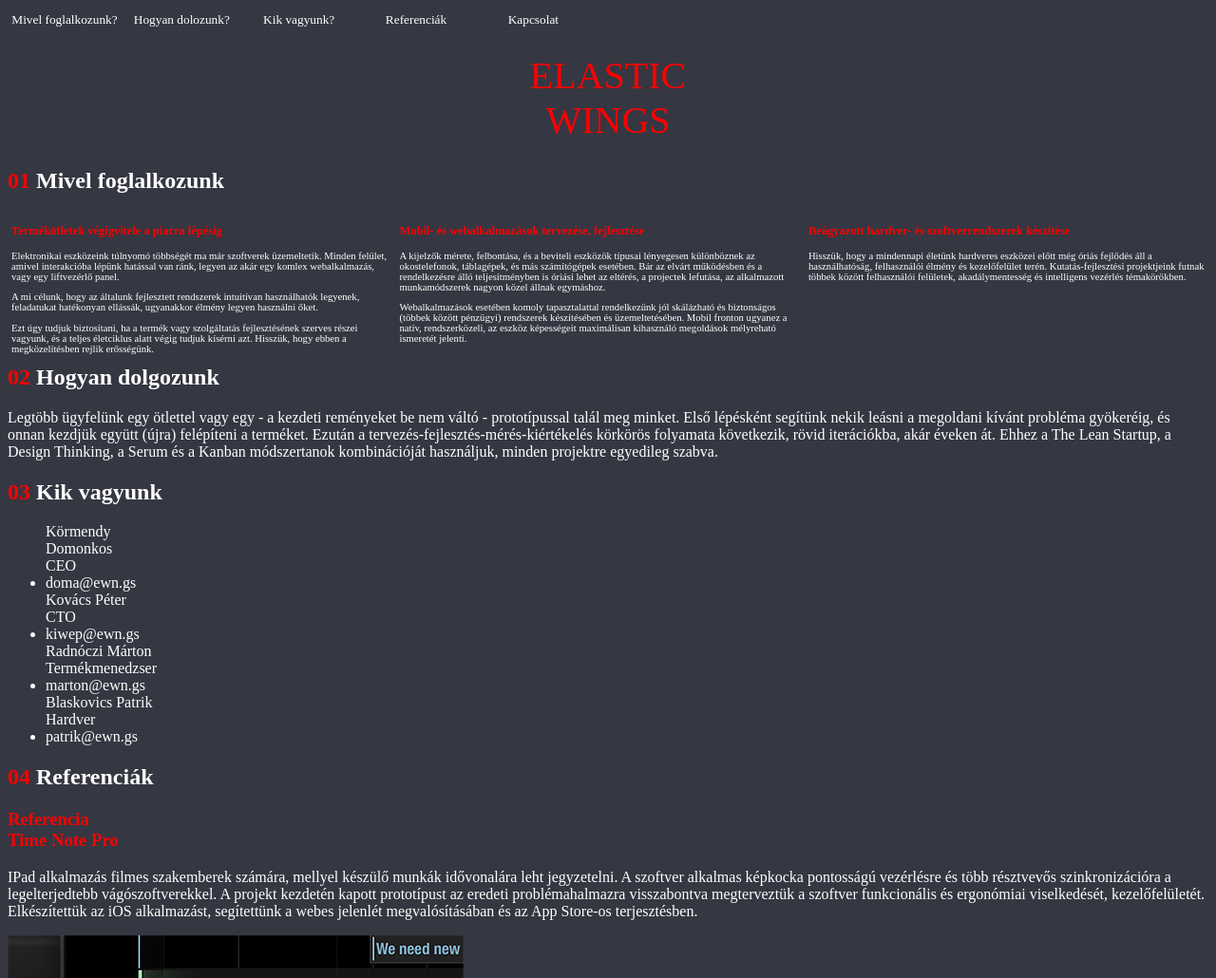
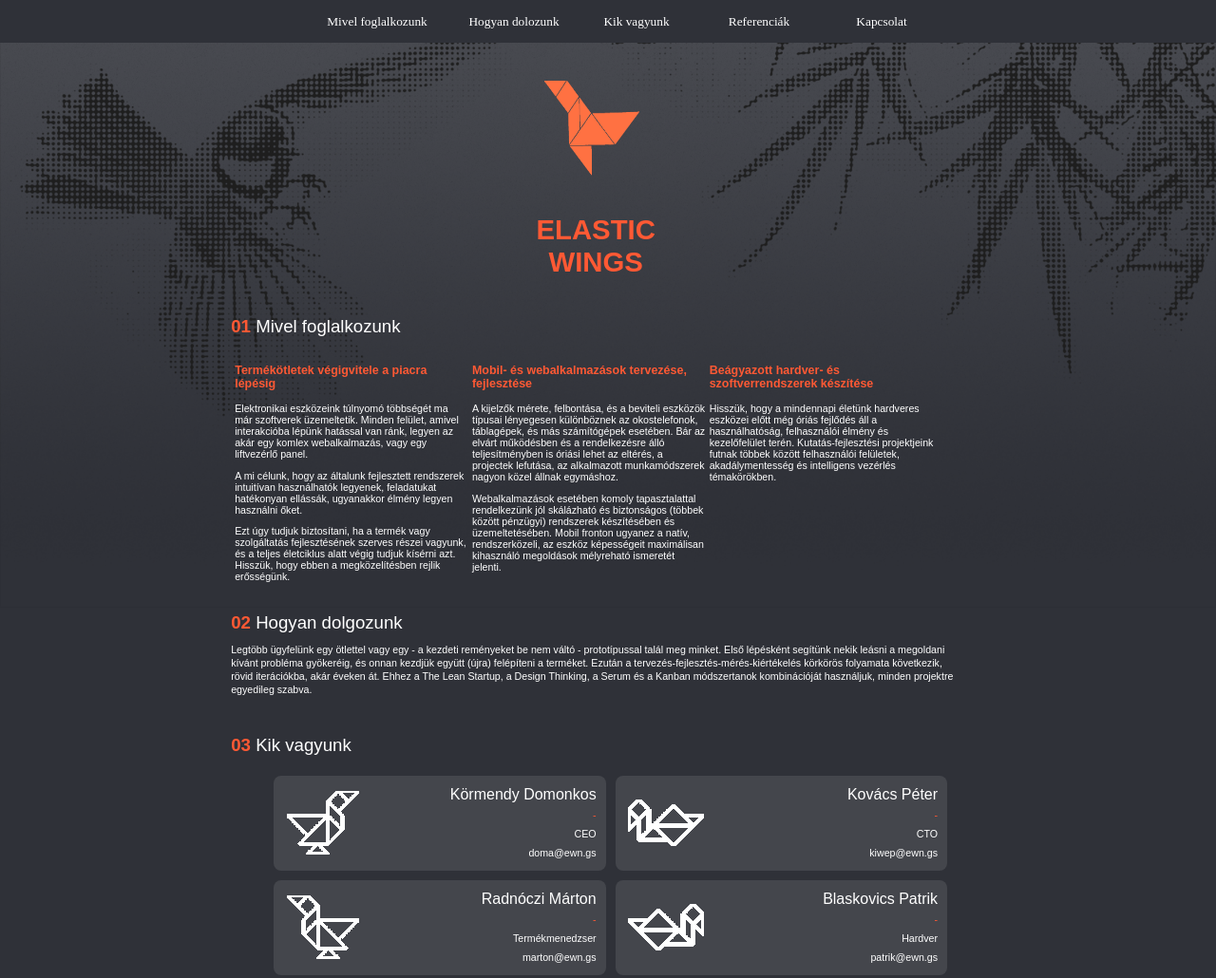
Before and after one commit to wekkew/html_basics, a plain HTML site: page ewn.gs.html in a window 1280 px wide. Shown: the top 1030 px of the page at 95% size. Drawn offline with Linux system fonts and the light colour scheme.

Commit message:
projectDay-2 ewn.gs semifinals

```diff
--- a/css/style/feladat3_szep_mo.css
+++ b/css/style/feladat3_szep_mo.css
@@ -16,7 +16,7 @@
     padding-right: 84px;
     text-align: left;
 }
-fb:hover {
+.fb:hover {
     background-color: rgb(29, 44, 77);
     background: transparent url("facebook_normal.jpg") no-repeat right;
     background-size: 64px 64px;
--- a/ewn.gs.html
+++ b/ewn.gs.html
@@ -3,8 +3,10 @@
   <head>
     <meta charset="utf-8">
     <title>elastic wings web</title>
-    <!-- <link rel="stylesheet" href="../css/style/reset.css"> -->
+    <link rel="stylesheet" href="style/ewn.gs_body.css">
+    <link rel="stylesheet" href="style/ewn.gs_header.css">
     <link rel="stylesheet" href="style/ewn.gs.css">
+    <link rel="stylesheet" href="style/ewn.gs_footer.css">
     </style>
   </head>
   <body>
@@ -12,19 +14,20 @@
     <header>
       <nav>
         <ul>
-          <li><a href="#what-we-do">Mivel foglalkozunk?</a></li>
-          <li><a href="#how-we-work">Hogyan dolozunk?</a></li>
-          <li><a href="#who-we-are">Kik vagyunk?</a></li>
-          <li><a href="#references">Referenciák</a></li>
-          <li><a href="#connection">Kapcsolat</a></li>
+          <li><a href="#what-we-do" class="navmenu">Mivel foglalkozunk</a></li>
+          <li><a href="#how-we-work" class="navmenu">Hogyan dolozunk</a></li>
+          <li><a href="#who-we-are" class="navmenu">Kik vagyunk</a></li>
+          <li><a href="#references" class="navmenu">Referenciák</a></li>
+          <li><a href="#connection" class="navmenu">Kapcsolat</a></li>
         </ul>
       </nav>
+    </header>
+
+    <article>
+        <div></div>
         <h1>
-          elastic
-          <br>
-          wings
+            elastic<br>wings
         </h1>
-    </header>
 
         <section id="what-we-do" class="main">
 
@@ -32,7 +35,7 @@
             <a name="what-we-do"><span>01</span> Mivel foglalkozunk</a>
           </h2>
 
-        <section id="products" class="function">
+            <section id="tomarket" class="products">
                 <h3>Termékötletek végigvitele a piacra lépésig</h3>
                 <p>
                     Elektronikai eszközeink túlnyomó többségét ma már szoftverek üzemeltetik. Minden felület, amivel interakcióba lépünk hatással van ránk, legyen az akár egy komlex webalkalmazás, vagy egy liftvezérlő panel.
@@ -44,7 +47,7 @@
                     Ezt úgy tudjuk biztosítani, ha a termék vagy szolgáltatás fejlesztésének szerves részei vagyunk, és a teljes életciklus alatt végig tudjuk kísérni azt. Hisszük, hogy ebben a megközelítésben rejlik erősségünk.
                 </p>
             </section>
-        <section id="mobile" class="function">
+            <section id="mobile" class="products">
                 <h3>Mobil- és webalkalmazások tervezése, fejlesztése</h3>
                 <p>
                   A kijelzők mérete, felbontása, és a beviteli eszközök típusai lényegesen különböznek az okostelefonok, táblagépek, és más számítógépek esetében. Bár az elvárt működésben és a rendelkezésre álló teljesítményben is óriási lehet az eltérés, a projectek lefutása, az alkalmazott munkamódszerek nagyon közel állnak egymáshoz.
@@ -54,7 +57,7 @@
                 </p>
             </section>
 
-        <section id="enbedded" class="function">
+            <section id="enbedded" class="products">
                 <h3>Beágyazott hardver- és szoftverrendszerek készítése</h3>
                 <p>
                   Hisszük, hogy a mindennapi életünk hardveres eszközei előtt még óriás fejlődés áll a használhatóság, felhasználói élmény és kezelőfelület terén. Kutatás-fejlesztési projektjeink futnak többek között felhasználói felületek, akadálymentesség és intelligens vezérlés témakörökben.
@@ -83,32 +86,32 @@
           </h2>
           <ul>
             <li>
-          <a href="mailto:doma@ewn.gs">
-            <span class="nametag">Körmendy Domonkos</span><br>
+              <a href="mailto:doma@ewn.gs" id="doma">
+                <span class="nametag">körmendy domonkos</span><br><span>-</span><br>
                 CEO <br>
                 doma@ewn.gs
               </a>
             </li>
 
             <li>
-          <a href="mailto:kiwep@ewn.gs">
-            <span class="nametag">Kovács Péter</span><br>
+              <a href="mailto:kiwep@ewn.gs" id="kiwep">
+                <span class="nametag">kovács péter</span><br><span>-</span><br>
                 CTO <br>
                 kiwep@ewn.gs
               </a>
             </li>
 
             <li>
-          <a href="mailto:marton@ewn.gs">
-            <span class="nametag">Radnóczi Márton</span><br>
+              <a href="mailto:marton@ewn.gs" id="marci">
+                <span class="nametag">radnóczi márton</span><br><span>-</span><br>
                 Termékmenedzser <br>
                 marton@ewn.gs
               </a>
             </li>
 
             <li>
-          <a href="mailto:patrik@ewn.gs">
-            <span class="nametag">Blaskovics Patrik</span><br>
+              <a href="mailto:patrik@ewn.gs" id="patrik">
+                <span class="nametag">blaskovics patrik</span><br><span>-</span><br>
                 Hardver <br>
                 patrik@ewn.gs
               </a>
@@ -121,45 +124,50 @@
             <a name="references"><span>04</span> Referenciák</a>
           </h2>
           <section id="time-note-pro">
+            <img src="img/ref_timenote.jpg" alt="Time Note Reference" title="Time Note Reference" />
             <div>
               <h3>
                 <span>Referencia</span><br>
-            Time Note Pro
+                Time Note Pro<br><span>-</span>
               </h3>
               <p>
                 IPad alkalmazás filmes szakemberek számára, mellyel készülő munkák idővonalára leht jegyzetelni. A szoftver alkalmas képkocka pontosságú vezérlésre és több résztvevős szinkronizációra a legelterjedtebb vágószoftverekkel. A projekt kezdetén kapott prototípust az eredeti problémahalmazra visszabontva megterveztük a szoftver funkcionális és ergonómiai viselkedését, kezelőfelületét. Elkészítettük az iOS alkalmazást, segítettünk a webes jelenlét megvalósításában és az App Store-os terjesztésben.
               </p>
             </div>
-        <img src="img/ref_timenote.jpg" alt="Time Note Reference" title="Time Note Reference" />
           </section>
           <section id="dunapanda">
+              <img src="img/ref_dunapanda.jpg" alt="Dunapanda Reference" title="Dunapanda Reference" />
             <div>
               <h3>
                 <span>Referencia</span><br>
-            Dunapanda
+                Dunapanda<br><span>-</span>
               </h3>
               <p>
                 Online értékesítési platform, mely képes nagy és változatos termékkészletet kezelni, illetve sok vásárlót kiszolgálni. A termékek saját raktárkészletről azonnal szállíthatók. Jelenleg zárt bétában műküdik. Az ötlet kidolgozásának, a piaci igények felmérésének fázisától kezdve részt veszünk a projektben. A funkcionális és felületi tervezés, valamint a programozás éppúgy feladatunk, mint a hosszútávú stratégia alakítása és a folyamatos visszajelzések beépítése.
               </p>
             </div>
-        <img src="img/ref_dunapanda.jpg" alt="Dunapanda Reference" title="Duanapanda Reference" />
           </section>
         </section>
+    </article>
 
         <section id="connection" class="main">
+          <div>
+
+
+              <div>
                 <h2>
                     <a nam="connection"><span>05</span> Kapcsolat</a>
                 </h2>
-      <div>
                 <p>
                   Keress meg bennünket a <a href="mailto:jobs@ewn.gs">jobs@ewn.gs</a> email címen,<br>
-          vagy látogason meg minket: <br>
+                  vagy látogason meg minket: <br><br>
                   Elastic Wings <br>
                   1117 Budapest <br>
                   Bercsényi utca 21/B.603.
                 </p>
               </div>
-      <iframe src="https://www.google.com/maps/embed?pb=!1m10!1m8!1m3!1d2008.6342376333832!2d19.05023700728988!3d47.47555417743167!3m2!1i1024!2i768!4f13.1!5e0!3m2!1shu!2sus!4v1462878540051" width="600" height="450" frameborder="0" style="border:0" allowfullscreen></iframe>
+              <iframe src="https://www.google.com/maps/embed?pb=!1m10!1m8!1m3!1d2008.6342376333832!2d19.05023700728988!3d47.47555417743167!3m2!1i1024!2i768!4f13.1!5e0!3m2!1shu!2sus!4v1462878540051" width="28.8%" height="150" frameborder="0" style="border:0" allowfullscreen></iframe>
+          </div>
         </section>
 
     <footer>
--- a/style/ewn.gs.css
+++ b/style/ewn.gs.css
@@ -1,77 +1,212 @@
-body {
-    color: white;
-    background-color: #353742;
-    text-align: left;
+/*ARTICLE*/
+article {
+    width: 60%;
+    max-width: 960px;
+    margin-left: 19%;
+    margin-right: 19%;
+    text-align: center;
 }
 
-header h1 {
+/*H1*/
+
+body h1 {
     text-transform: uppercase;
     text-align: center;
-    font-size: 30pt;
-    color: red;
+    font-size: 22pt;
+    color: #ff5934;
+    font-weight: bold;
+    margin: 40px 0 auto 0;
+}
+article > div {
+    display: block;
+    margin-top: 40px;
+    margin-left: 43%;
+    height: 100px;
+    width: 100px;
+    background-image: url("../img/ew.bird.png");
+    background-repeat: no-repeat;
+    background-size: 100px 100px;
+    background-position: center;
+}
+h2 {
+    font-size: 14pt;
+    font-style: normal;
     font-weight: lighter;
+    padding-top: 25px;
 }
-nav li {
-    text-align: center;
-    display: inline;
-}
-nav {
-    align-items: center;
-    font-size: 10pt;
-    font-weight: lighter;
-    float: inherit;
-}
-nav ul {
-    list-style-type: none;
-    margin: 5;
-    padding: 0;
-}
-li a {
-    display: inline-block;
-    width: 120px;
-    color: white;
-    text-decoration: none;
+h2 span {
+    color: #ff5934;
+    font-weight: bold;
 }
 
+
+ /* WHAT WE DO*/
+
+section {
+    display: block;
+}
 section.main {
     text-align: left;
 }
-
-section.function {
+section.products {
     font-size: 8pt;
 }
-
-#products {
+#tomarket {
     float: left;
     width: 32%;
     margin-left: 4px;
     margin-right: 4px;
-
 }
 #mobile {
     float: left;
-    width: 33%;
+    width: 32%;
     margin-right: 4px;
 }
 #enbedded {
-    float: right;
-    width: 33%;
+    float: left;
+    width: 32%;
     margin-right: 4px;
 }
 
+#what-we-do h3 {
+    color: #ff5934;
+}
 
-h3 {
-    color: red;
-}
-span {
-    color: red;
-}
+
+/*HOW WE WORK*/
 
 #how-we-work {
     clear: both;
+    font-size: 8pt;
+    line-height: 1.3em;
 }
 
-.nametag {
+/*WHO WE ARE*/
+
+#who-we-are {
+    font-size: 8pt;
+}
+#who-we-are ul {
+    list-style: none;
+}
+#who-we-are ul li a {
+    display: block;
+    box-sizing: border-box;
+    float: left;
+    width: 48%;
+    min-width: 267px;
+    height: 100px;
+    background-color: #44464c;
+    padding: 10px;
+    margin: 5px;
+    border-radius: 8px;
+    text-align: right;
+    line-height: 20px;
+    text-decoration: none;
+    color: #fff;
+}
+#who-we-are ul li a:hover {
+    background-color: #595a60;
+}
+#who-we-are a span {
+    color: #ff5934;
+}
+#who-we-are a span.nametag {
     text-transform: capitalize;
     color: white;
+    font-size: 12pt;
 }
+#doma {
+    background-image: url("../img/allomadar_jobbra.png");
+    background-repeat: no-repeat;
+    background-position: 5% 16.5px;
+}
+#kiwep {
+    background-image: url("../img/fekvomadar_balra.png");
+    background-repeat: no-repeat;
+    background-position: 5% 25.5px;
+}
+#marci {
+    background-image: url("../img/allomadar_balra.png");
+    background-repeat: no-repeat;
+    background-position: 5% 16.5px;
+}
+#patrik {
+    background-image: url("../img/fekvomadar_jobbra.png");
+    background-repeat: no-repeat;
+    background-position: 5% 25.5px;
+}
+
+/* REFERENCIA */
+
+#references {
+    content: "";
+    display: table;
+    clear: both;
+}
+#references h3 span {
+    font-size: 6pt;
+    color: #ff5934;
+}
+#references h3 span:last-child {
+    font-size: 20pt;
+    font-weight: lighter;
+}
+#references > section:last-child{
+    margin-top: 20px;
+    margin-bottom: 30px;
+}
+#references > section {
+    display: block;
+    border-radius: 10px;
+    background-color: white;
+    color: black;
+}
+#references > section:after {
+    content: "";
+    display: table;
+    clear: both;
+}
+#references div {
+    width: 50%;
+    float: left;
+    font-size: 8pt;
+    padding-left: 10px;
+}
+#references img {
+    float: right;
+    width: 47%;
+    border-radius: 0 10px 10px 0;
+}
+#references:after {
+    content: "";
+    display: table;
+    clear: both;
+}
+
+/*KAPCSOLAT*/
+
+#connection {
+    display: block;
+    text-align: left;
+    background-color: #44464c;
+    padding-bottom: 20px;
+    font-size: 8pt;
+    font-weight: lighter;
+}
+#connection iframe {
+    padding: 20px 0 0 120px;
+    border-radius: 5px;
+
+}
+#connection > div {
+    max-width: 960px;
+    margin-left: 20%;
+}
+#connection > div > div {
+    float: left;
+}
+#connection a {
+    text-decoration: none;
+    color: #ff5934;
+}
--- /dev/null
+++ b/style/ewn.gs_body.css
@@ -0,0 +1,12 @@
+/*BODY*/
+
+body {
+    color: white;
+    background-color: #2f3138;
+    text-align: left;
+    font: normal 12pt sans-serif;
+    margin: 0;
+    background-image: url("../img/background.png");
+    background-repeat: no-repeat;
+    background-size: contain;
+}
--- /dev/null
+++ b/style/ewn.gs_header.css
@@ -0,0 +1,40 @@
+/*HEADER*/
+
+header {
+    background-color: #2f3138;
+    /*background-color:  #aaa;*/
+    text-align: center;
+    height: 25px;
+    font: normal 12pt Avenir Heavy;
+    padding: 10px 0;
+}
+header nav ul {
+    margin: 0;
+}
+header nav li {
+    line-height: 25px;
+    text-align: center;
+    display: inline;
+    align-items: center;
+    font-size: 10pt;
+    font-weight: lighter;
+    list-style-type: none;
+    margin-left: 5px;
+}
+header nav li:first-child {
+    margin-right: 15px;
+}
+header a {
+    /*background-color: #aaa;*/
+    background-color: #2f3138;
+    display: inline-block;
+    width: 120px;
+    color: white;
+    text-decoration: none;
+}
+
+header nav li a:hover {
+    background-color: #ff5934;
+    border-radius: 20px;
+
+}
```
Also changed, not shown: style/ewn.gs_footer.css (added, +8 -0 lines), img/allomadar_balra.png (added), img/allomadar_jobbra.png (added), img/background.png (added), img/ew.bird.jpg (added), img/ew.bird.png (added), img/fekvomadar_balra.png (added), img/fekvomadar_jobbra.png (added). Lines whose indentation alone changed are shown as unchanged.
